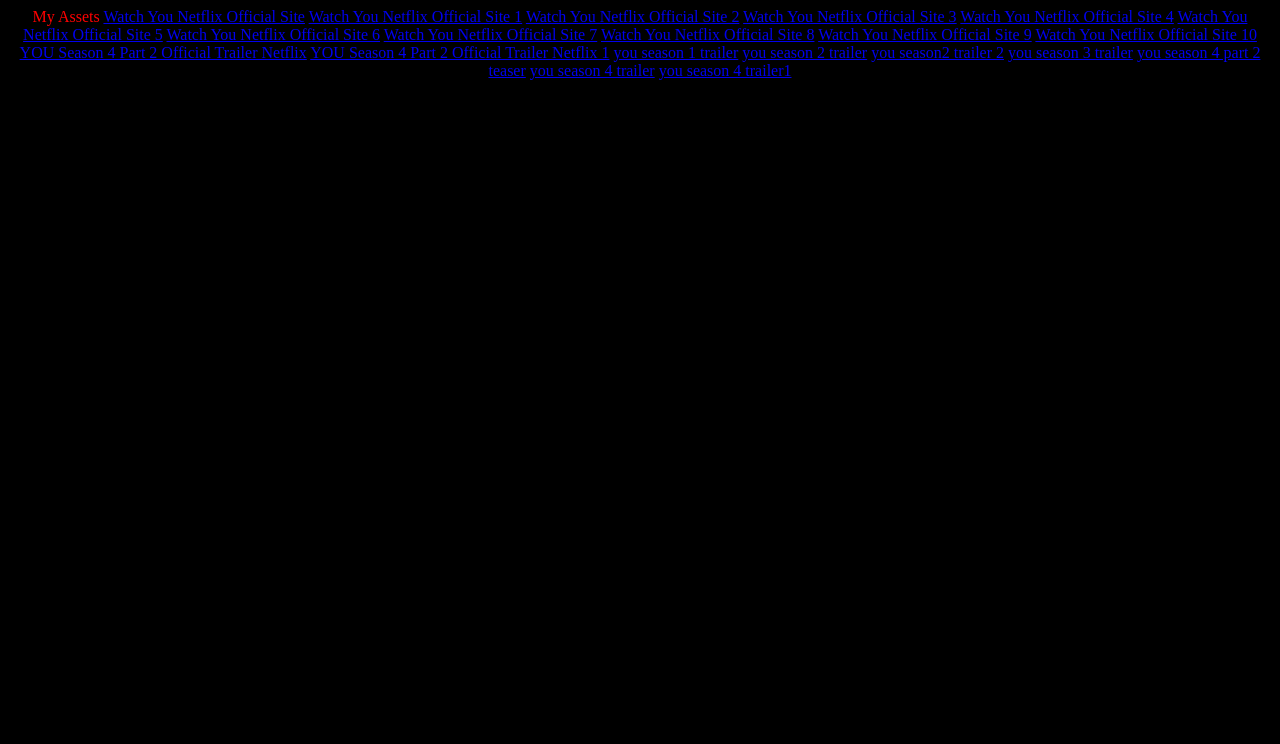
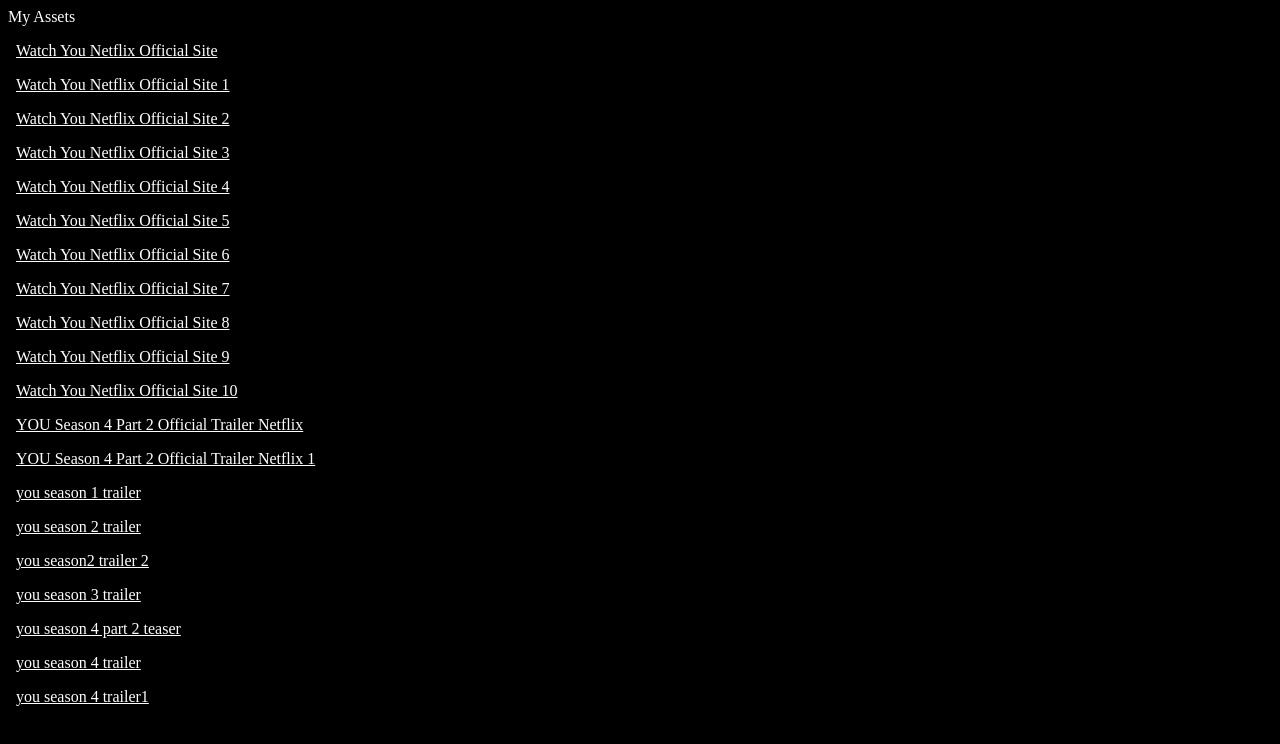
Before and after one commit to theteleporter/Assets, a plain HTML site: page index.html in a window 1280 px wide. Drawn offline with Linux system fonts and the light colour scheme.

Commit message:
added styles

```diff
--- a/index.html
+++ b/index.html
@@ -4,28 +4,108 @@
     <meta charset="UTF-8">
     <meta name="viewport" content="width=device-width, initial-scale=1.0">
     <title>Assets</title>
+    <link rel="stylesheet" href="./style.css">
 </head>
-<body style="background-color: black; color: red; text-align: center;">
+<body>
     My Assets
-    <a href="./Watch You  Netflix Official Site.mp4">Watch You  Netflix Official Site</a>
-    <a href="./Watch You  Netflix Official Site(1).mp4">Watch You  Netflix Official Site 1</a>
-    <a href="./Watch You  Netflix Official Site(2).mp4">Watch You  Netflix Official Site 2</a>
-    <a href="./Watch You  Netflix Official Site(3).mp4">Watch You  Netflix Official Site 3</a>
-    <a href="./Watch You  Netflix Official Site(4).mp4">Watch You  Netflix Official Site 4</a>
-    <a href="./Watch You  Netflix Official Site(5).mp4">Watch You  Netflix Official Site 5</a>
-    <a href="./Watch You  Netflix Official Site(6).mp4">Watch You  Netflix Official Site 6</a>
-    <a href="./Watch You  Netflix Official Site(7).mp4">Watch You  Netflix Official Site 7</a>
-    <a href="./Watch You  Netflix Official Site(8).mp4">Watch You  Netflix Official Site 8</a>
-    <a href="./Watch You  Netflix Official Site(9).mp4">Watch You  Netflix Official Site 9</a>
-    <a href="./Watch You  Netflix Official Site(10).mp4">Watch You  Netflix Official Site 10</a>
-    <a href="./YOU  Season 4 Part 2   Official Trailer   Netflix.mp4">YOU  Season 4 Part 2   Official Trailer   Netflix</a>
-    <a href="./YOU  Season 4 Part 2   Official Trailer   Netflix (1).mp4">YOU  Season 4 Part 2   Official Trailer   Netflix 1</a>
-    <a href="./youseason1trailer.mp4">you season 1 trailer</a>
-    <a href="./youseason2trailer.mp4">you season 2 trailer</a>
-    <a href="./youseason2trailer2.mp4">you season2 trailer 2</a>
-    <a href="./youseason3trailer.mp4">you season 3 trailer</a>
-    <a href="./youseason4part2teaser.mp4">you season 4 part 2 teaser</a>
-    <a href="./youseason4trailer.mp4">you season 4 trailer</a>
-    <a href="./youseason4trailer1.mp4">you season 4 trailer1</a>
+    <p class="paragraph">
+        <a class="link" href="./Watch You  Netflix Official Site.mp4">
+            Watch You  Netflix Official Site
+        </a>
+    </p>
+    <p class="paragraph">
+        <a class="link" href="./Watch You  Netflix Official Site(1).mp4">
+            Watch You  Netflix Official Site 1
+        </a>
+    </p>
+    <p class="paragraph">
+        <a class="link" href="./Watch You  Netflix Official Site(2).mp4">
+            Watch You  Netflix Official Site 2
+        </a>
+    </p>
+    <p class="paragraph">
+        <a class="link" href="./Watch You  Netflix Official Site(3).mp4">
+            Watch You  Netflix Official Site 3
+        </a>
+    </p>
+    <p class="paragraph">
+        <a class="link" href="./Watch You  Netflix Official Site(4).mp4">
+            Watch You  Netflix Official Site 4
+        </a>
+    </p>
+    <p class="paragraph">
+        <a class="link" href="./Watch You  Netflix Official Site(5).mp4">
+            Watch You  Netflix Official Site 5
+        </a>
+    </p>
+    <p class="paragraph">
+        <a class="link" href="./Watch You  Netflix Official Site(6).mp4">
+            Watch You  Netflix Official Site 6
+        </a>
+    </p>
+    <p class="paragraph">
+        <a class="link" href="./Watch You  Netflix Official Site(7).mp4">
+            Watch You  Netflix Official Site 7
+        </a>
+    </p>
+    <p class="paragraph">
+        <a class="link" href="./Watch You  Netflix Official Site(8).mp4">
+            Watch You  Netflix Official Site 8
+        </a>
+    </p>
+    <p class="paragraph">
+        <a class="link" href="./Watch You  Netflix Official Site(9).mp4">
+            Watch You  Netflix Official Site 9
+        </a>
+    </p>
+    <p class="paragraph">
+        <a class="link" href="./Watch You  Netflix Official Site(10).mp4">
+            Watch You  Netflix Official Site 10
+        </a>
+    </p>
+    <p class="paragraph">
+        <a class="link" href="./YOU  Season 4 Part 2   Official Trailer   Netflix.mp4">
+            YOU  Season 4 Part 2   Official Trailer   Netflix
+        </a>
+    </p>
+    <p class="paragraph">
+        <a class="link" href="./YOU  Season 4 Part 2   Official Trailer   Netflix (1).mp4">
+            YOU  Season 4 Part 2   Official Trailer   Netflix 1
+        </a>
+    </p>
+    <p class="paragraph">
+        <a class="link" href="./youseason1trailer.mp4">
+            you season 1 trailer
+        </a>
+    </p>
+    <p class="paragraph">
+        <a class="link" href="./youseason2trailer.mp4">
+            you season 2 trailer
+        </a>
+    </p>
+    <p class="paragraph">
+        <a class="link" href="./youseason2trailer2.mp4">
+            you season2 trailer 2
+        </a></p>
+    <p class="paragraph">
+        <a class="link" href="./youseason3trailer.mp4">
+            you season 3 trailer
+        </a>
+    </p>
+    <p class="paragraph">
+        <a class="link" href="./youseason4part2teaser.mp4">
+            you season 4 part 2 teaser
+        </a>
+    </p>
+    <p class="paragraph">
+        <a class="link" href="./youseason4trailer.mp4">
+            you season 4 trailer
+        </a>
+    </p>
+    <p class="paragraph">
+        <a class="link" href="./youseason4trailer1.mp4">
+            you season 4 trailer1
+        </a>
+    </p>
 </body>
 </html>
--- /dev/null
+++ b/style.css
@@ -0,0 +1,9 @@
+body {
+    background: #000;
+    color: #fff;
+}
+
+.link {
+    color: #fff;
+    padding: 7px 8px;
+}
```
